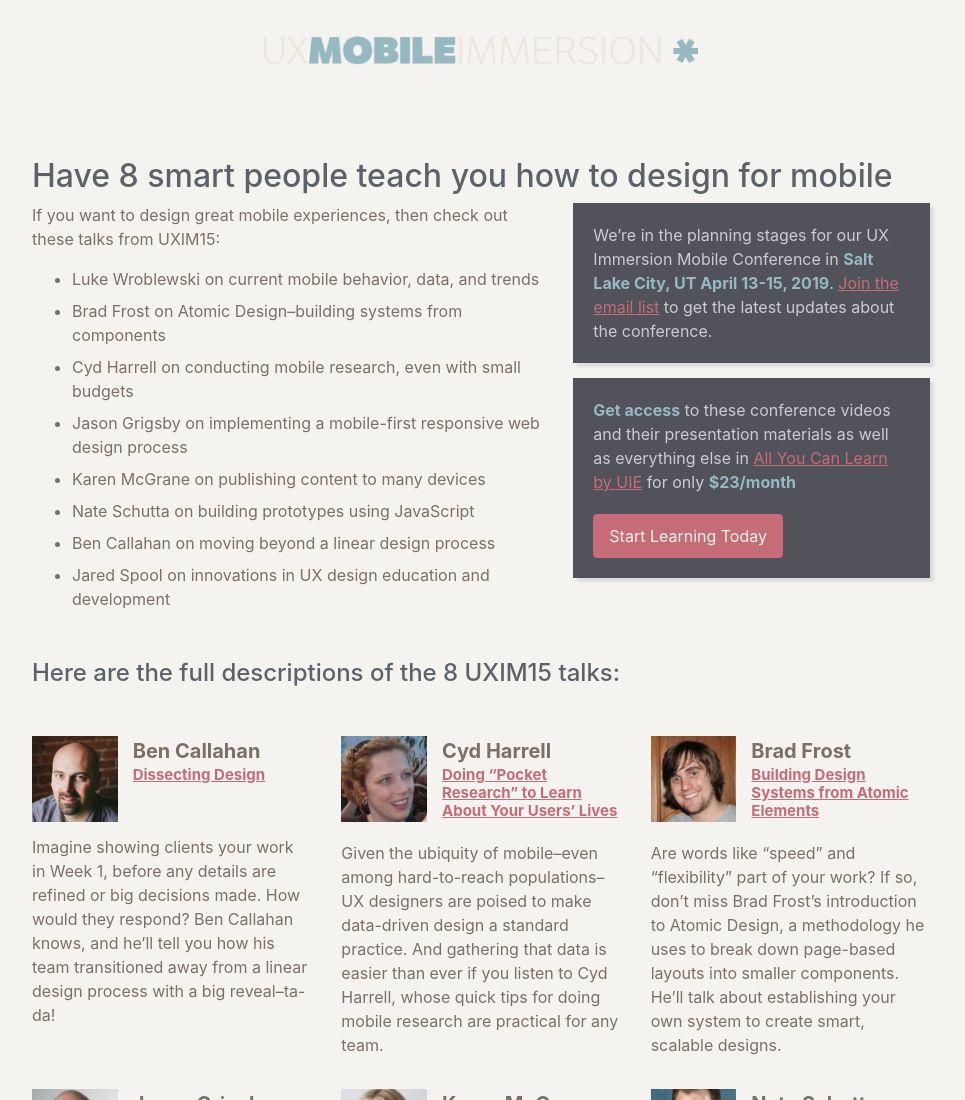
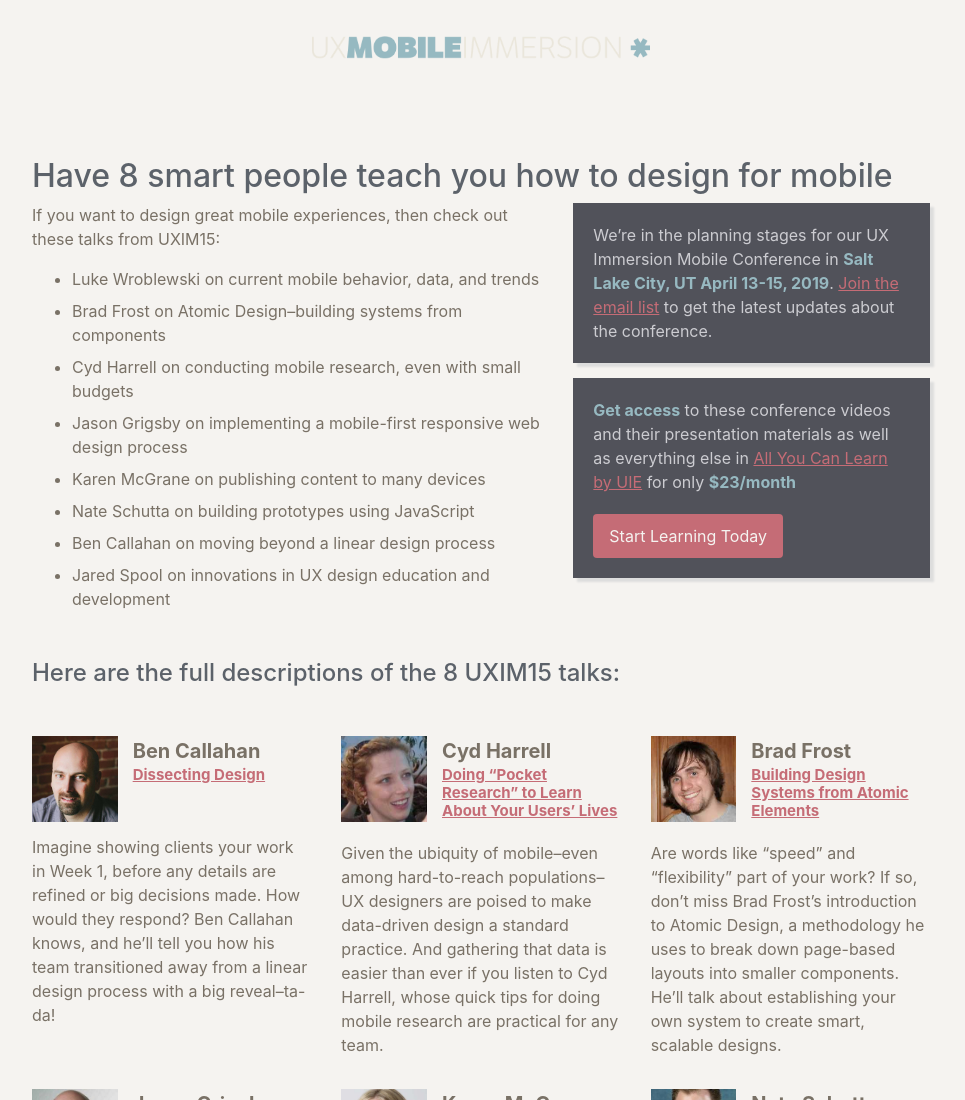
Before and after one commit to cedis81/uie, a website built with webpack: page index.html in a window 1280 px wide. Shown: the top 1100 px of the page, without its empty margins (159-1124 px from the left). Built offline with nearby package versions, Linux system fonts and the light colour scheme; files whose address does not match are found by name.

Commit message:
Fix header image size

```diff
--- a/assets/styles/index.scss
+++ b/assets/styles/index.scss
@@ -19,7 +19,7 @@
 }
 
 .header-logo {
-  max-width: 29.125em;
+  max-width: 23.125em;
   padding: 36px 16px 24px;
   display: block;
   margin: 0 auto;
```
